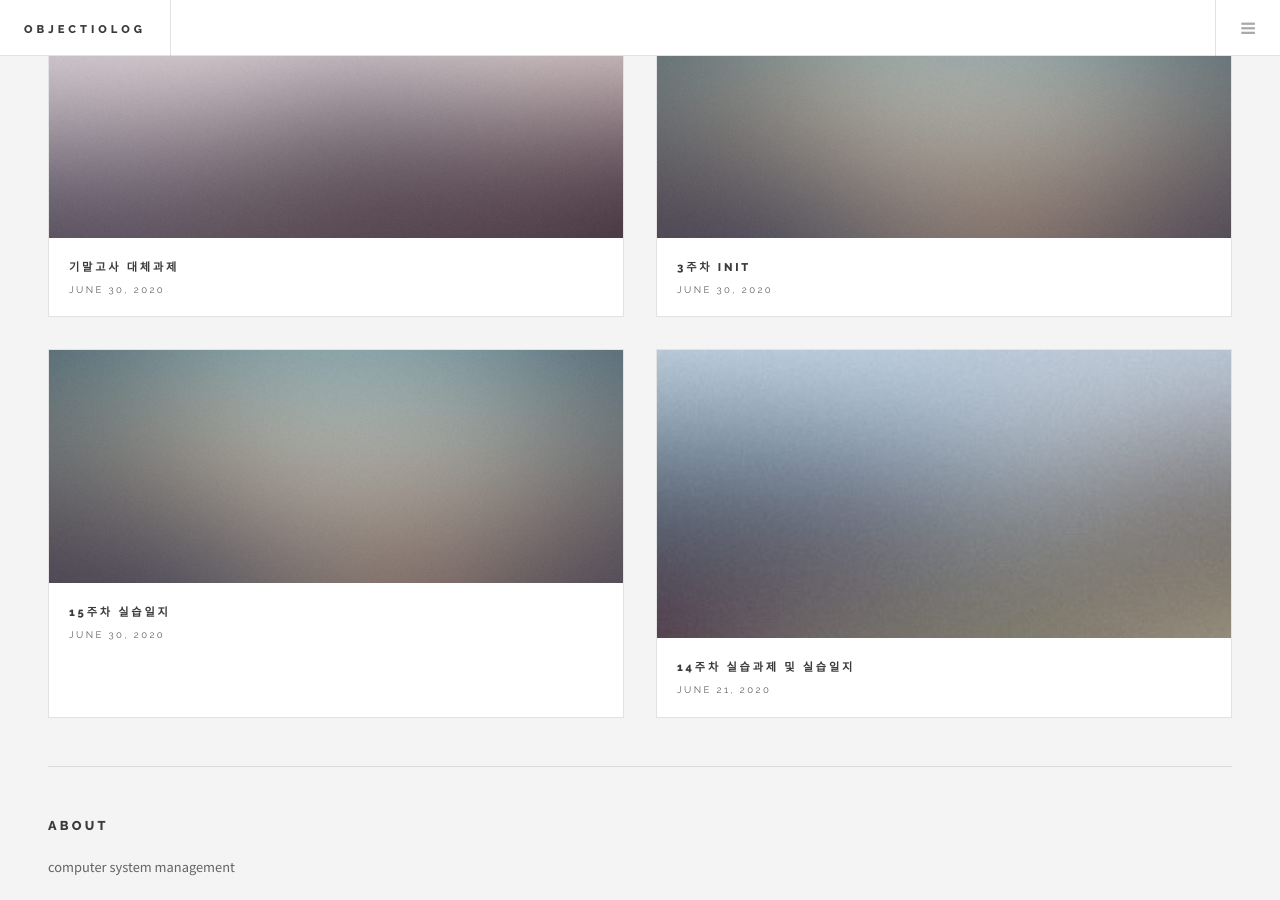
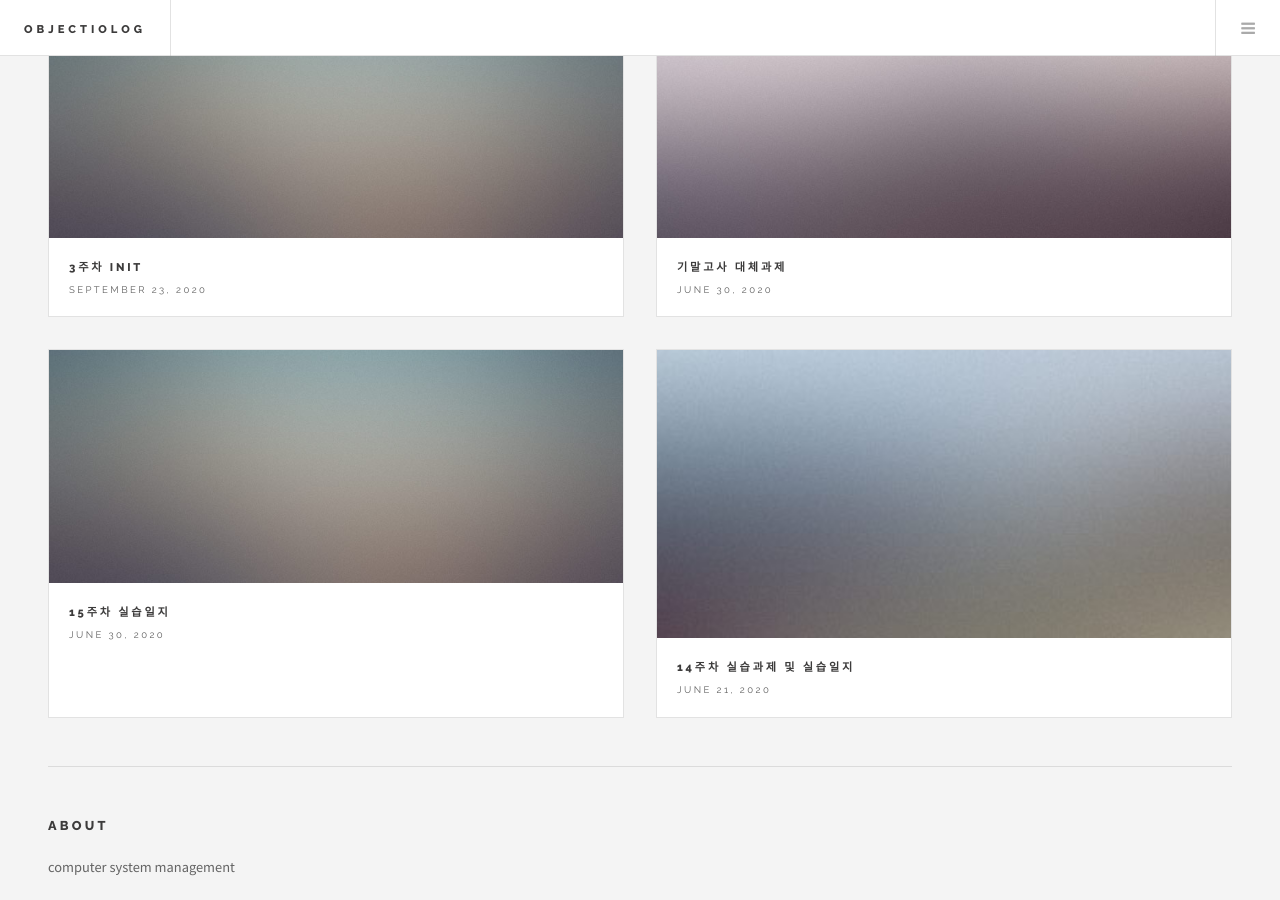
Before and after one commit to ryotaro612/Siera, a Jekyll site: the page built from _posts/2020-09-23-init3week.md, in a window 1280 px wide and 900 px high, scrolled down 10310 px. Built offline with Jekyll 4.4.1, drawn with Linux system fonts in a browser that asks for light colours; some of the changed text lies outside the part shown.

Commit message:
4th init images

```diff
--- a/_posts/2020-09-23-init3week.md
+++ b/_posts/2020-09-23-init3week.md
@@ -1,7 +1,7 @@
 ---
 layout: post
 title: "3주차 init"
-date:	2020-06-30 20:16:56
+date:	2020-09-23 20:16:56
 categories: update
 tags: init 동아리
 image: /images/pic01.jpg
```
Also changed, not shown: images/init/init4-1.JPG (added), images/init/init4-1O.JPG (added), images/init/init4-2.JPG (added), images/init/init4-2O.JPG (added).
